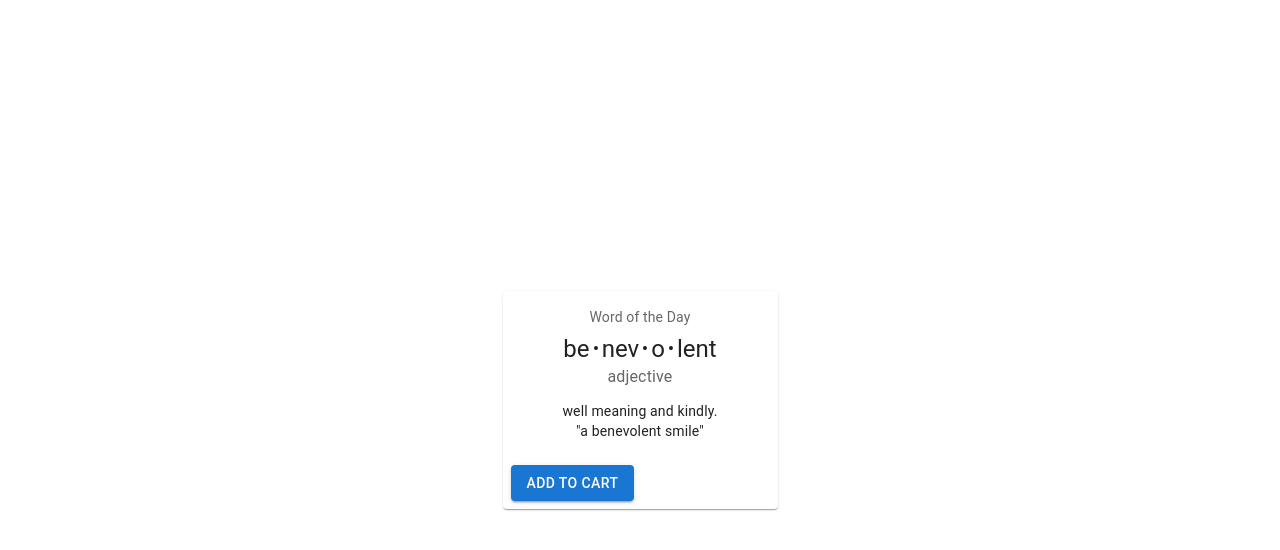
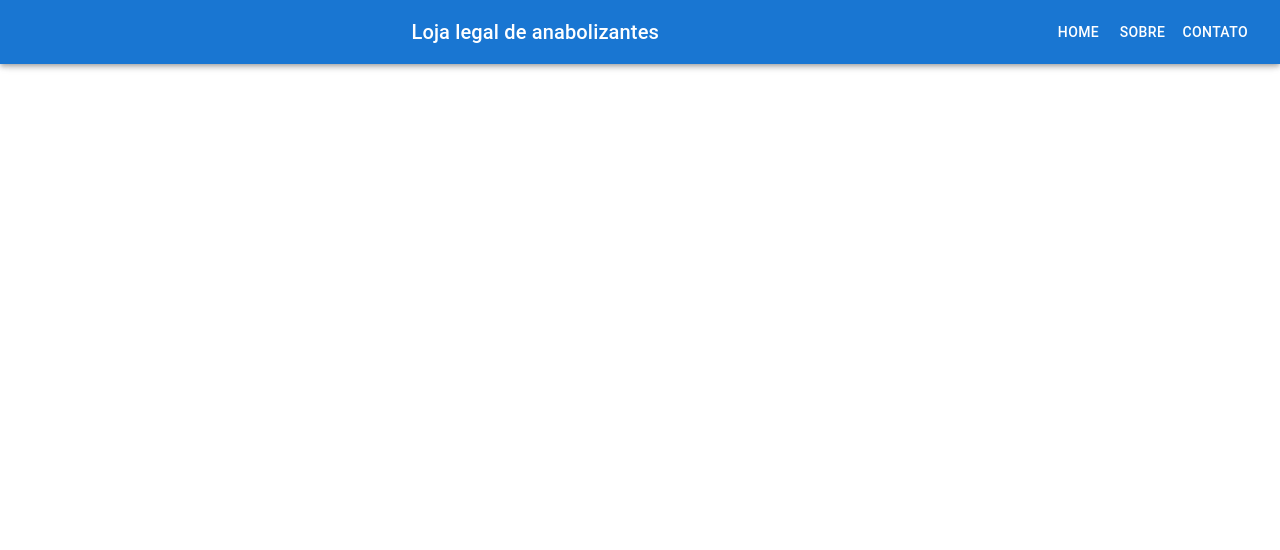
Before and after one commit to GustavoFaroni/projeto-final-react, a React (Vite) app: page / in a window 1280 px wide. Shown: the top 550 px of the page. Built offline with nearby package versions, Linux system fonts and the light colour scheme.

Commit message:
fazendo um header legal

```diff
--- a/package.json
+++ b/package.json
@@ -12,6 +12,7 @@
   "dependencies": {
     "@emotion/react": "^11.14.0",
     "@emotion/styled": "^11.14.1",
+    "@material/web": "^2.4.1",
     "@mui/material": "^7.3.5",
     "react": "^18.3.1",
     "react-dom": "^18.3.1"
--- a/src/App.jsx
+++ b/src/App.jsx
@@ -1,10 +1,11 @@
 import './App.css'
+import NavHeader from './components/header'
 import Cards from './components/molecules/card'
 
 function App() {
   return (
     <>
-     <Cards />
+    <NavHeader />
 
     </>
   )
--- /dev/null
+++ b/src/components/header.jsx
@@ -0,0 +1,23 @@
+import { AppBar, Toolbar, Typography, Button, Box } from '@mui/material';
+
+function NavHeader() {
+  return (
+    <Box sx={{ flexGrow: 1 }}>
+      <AppBar position="fixed">
+      <Toolbar>
+          <Typography variant="h6" component="div" sx={{ flexGrow: 1 }}>
+            Loja legal de anabolizantes
+          </Typography>
+
+          <Box>
+            <Button color="inherit">Home</Button>
+            <Button color="inherit">Sobre</Button>
+            <Button color="inherit">Contato</Button>
+          </Box>
+        </Toolbar>
+      </AppBar>
+    </Box>
+  );
+}
+
+export default NavHeader;
```
Also changed, not shown: 1 other file (tests, documents, lock files or other folders).
